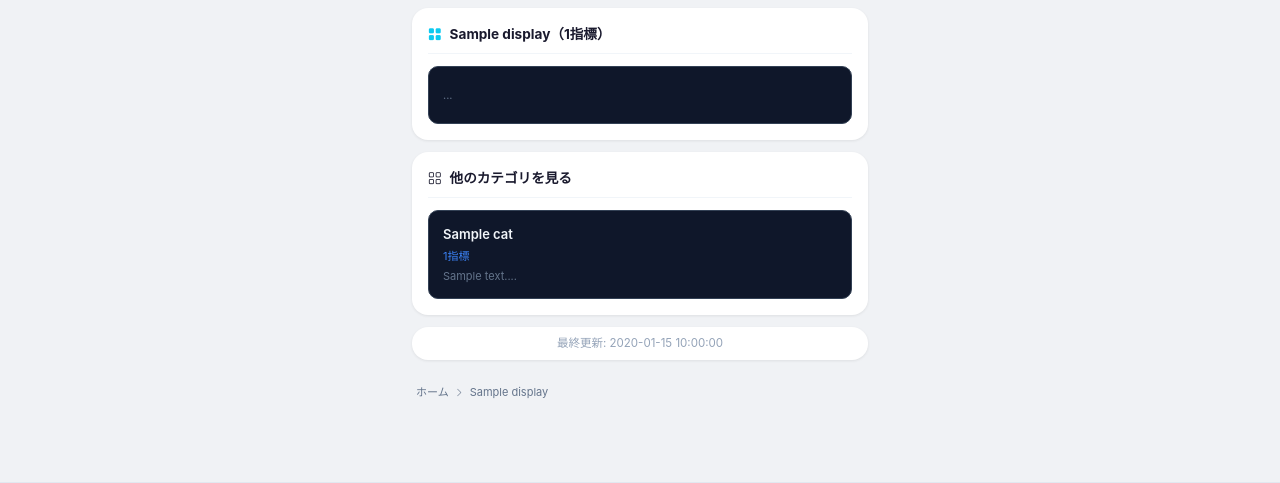
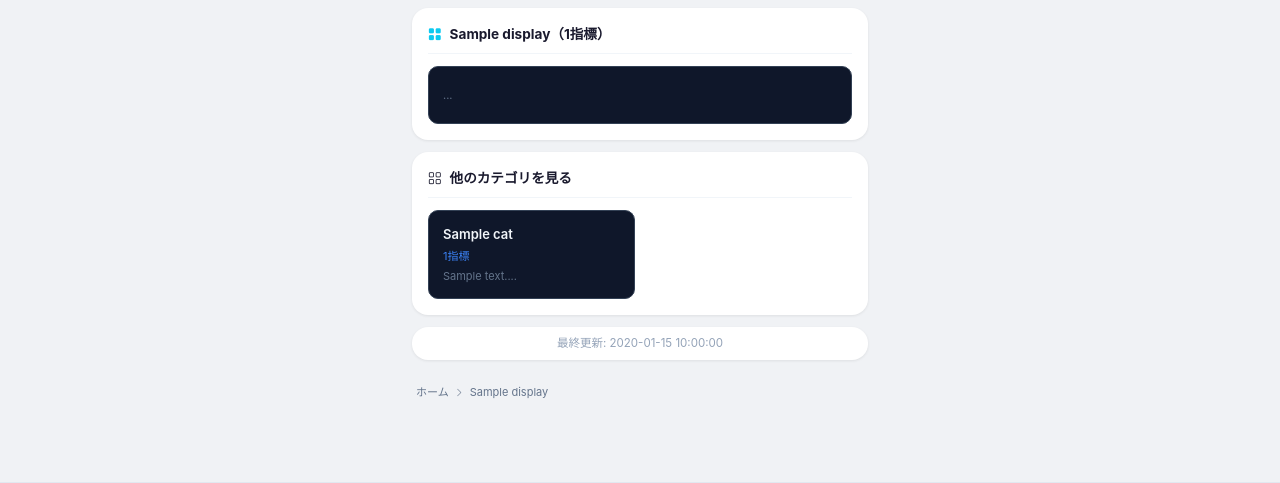
Before and after one commit to take04si-mycafolio/claude, a Flask app: template forex_signal_tool/app/templates/category_static.html in a window 1280 px wide. Shown: the part 256-739 px from the top of the page. Run offline with Flask 3, Linux system fonts and the light colour scheme; most values are stand-ins (such as "Sample title", 1, 10 or a date in 2020); parts of the project's set-up code (start-up, migrations or seed data) failed here and were passed over.

Commit message:
fix: 他のカテゴリセクションは2カラムを維持（指標一覧のみ1カラム）
https://claude.ai/code/session_01QN6byJG2WCoef2xcNq2uYw

```diff
--- a/forex_signal_tool/app/templates/category_static.html
+++ b/forex_signal_tool/app/templates/category_static.html
@@ -74,7 +74,7 @@
   <div class="section-title">
     <i class="bi bi-grid me-2"></i>他のカテゴリを見る
   </div>
-  <div class="cat-grid">
+  <div class="cat-grid-2col">
     {% for cat in all_categories %}
     {% if cat.slug != category.slug %}
     <a href="/{{ cat.slug }}/" class="cat-other-card">
@@ -109,6 +109,8 @@
 
 /* ---- 指標カードグリッド ---- */
 .cat-grid{display:grid;grid-template-columns:1fr;gap:10px}
+.cat-grid-2col{display:grid;grid-template-columns:1fr 1fr;gap:10px}
+@media(max-width:480px){.cat-grid-2col{grid-template-columns:1fr}}
 
 /* ---- 指標カード ---- */
 .cat-ind-card{background:#0f172a;border:1px solid #334155;border-radius:10px;padding:14px;text-decoration:none;display:flex;flex-direction:column;gap:6px;transition:border-color .15s}
```
